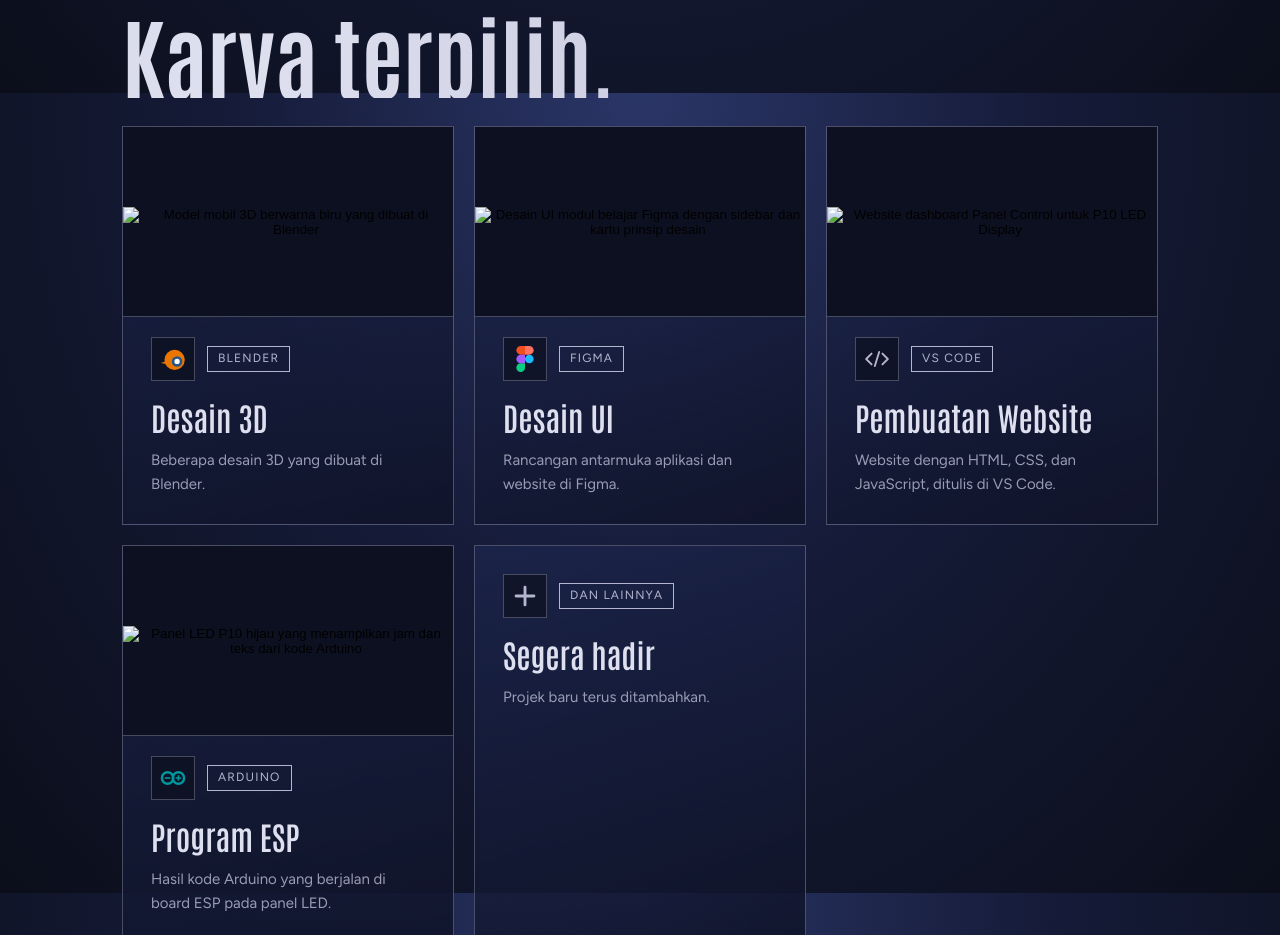
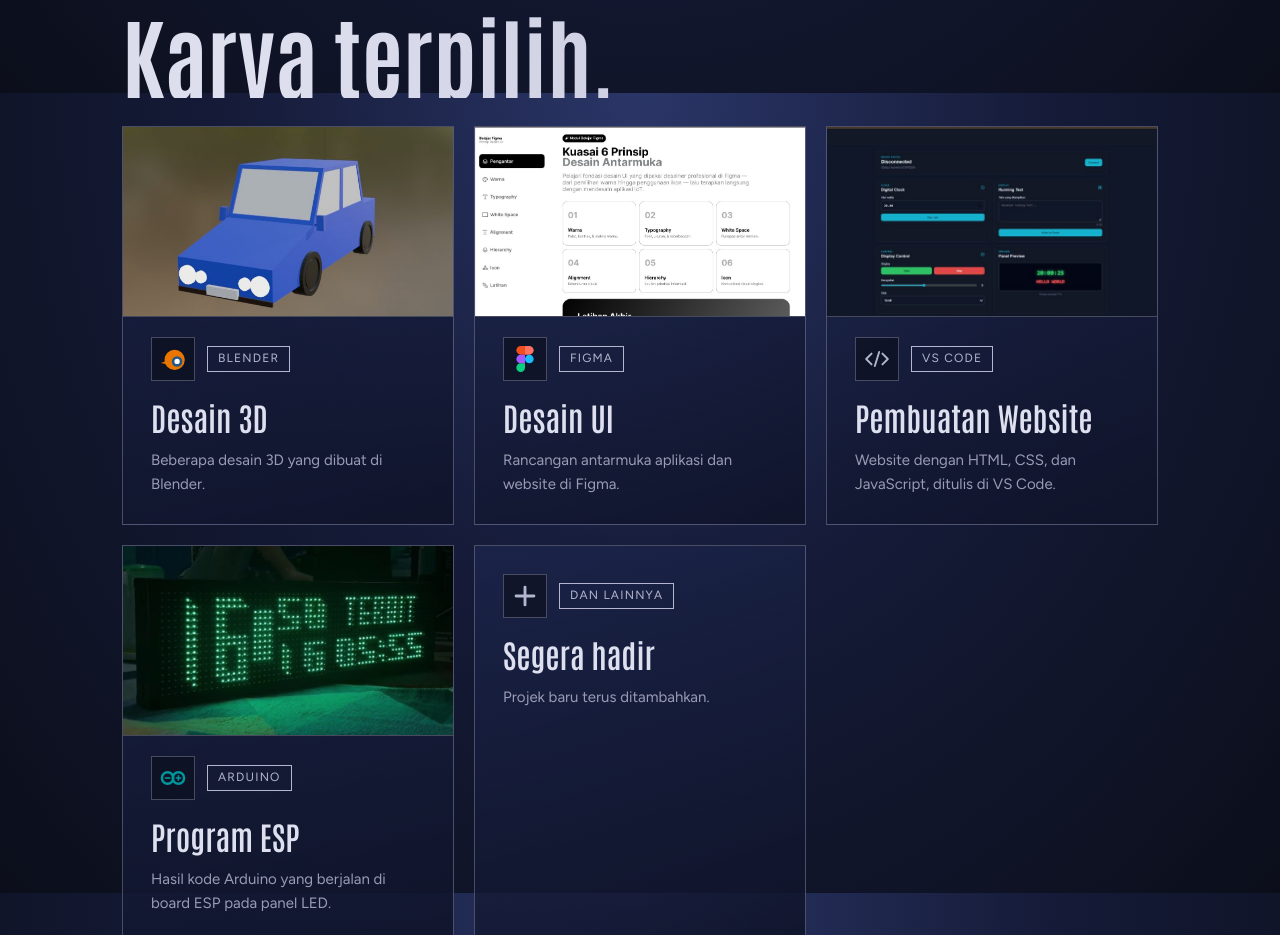
Before and after one commit to cihuuyyy19/Portofolio-Adnan, a plain HTML site: page index.html in a window 1280 px wide. Shown: the part 2307-3242 px from the top of the page. Drawn offline with Linux system fonts and the light colour scheme.

Commit message:
Update index.html

```diff
--- a/index.html
+++ b/index.html
@@ -80,10 +80,10 @@
     <p class="eyebrow">03 — Projek</p>
     <h2 class="reveal">Karya terpilih.</h2>
     <div class="grid projects">
-      <article class="card project reveal"><button class="thumb" type="button" data-full="img/projek-3d.jpg" aria-label="Perbesar gambar: Desain 3D"><img src="img/projek-3d.jpg" alt="Model mobil 3D berwarna biru yang dibuat di Blender" loading="lazy"></button><div class="meta"><div class="icon"><svg><use href="#i-blender"/></svg></div><span class="tag">Blender</span></div><h3>Desain 3D</h3><p>Beberapa desain 3D yang dibuat di Blender.</p></article>
-      <article class="card project reveal"><button class="thumb" type="button" data-full="img/projek-figma.jpg" aria-label="Perbesar gambar: Desain UI"><img src="img/projek-figma.jpg" alt="Desain UI modul belajar Figma dengan sidebar dan kartu prinsip desain" loading="lazy"></button><div class="meta"><div class="icon"><svg><use href="#i-figma"/></svg></div><span class="tag">Figma</span></div><h3>Desain UI</h3><p>Rancangan antarmuka aplikasi dan website di Figma.</p></article>
-      <article class="card project reveal"><button class="thumb" type="button" data-full="img/projek-web.jpg" aria-label="Perbesar gambar: Pembuatan Website"><img src="img/projek-web.jpg" alt="Website dashboard Panel Control untuk P10 LED Display" loading="lazy"></button><div class="meta"><div class="icon"><svg><use href="#i-web"/></svg></div><span class="tag">VS Code</span></div><h3>Pembuatan Website</h3><p>Website dengan HTML, CSS, dan JavaScript, ditulis di VS Code.</p></article>
-      <article class="card project reveal"><button class="thumb" type="button" data-full="img/projek-arduino.jpg" aria-label="Perbesar gambar: Program ESP"><img src="img/projek-arduino.jpg" alt="Panel LED P10 hijau yang menampilkan jam dan teks dari kode Arduino" loading="lazy"></button><div class="meta"><div class="icon"><svg><use href="#i-arduino"/></svg></div><span class="tag">Arduino</span></div><h3>Program ESP</h3><p>Hasil kode Arduino yang berjalan di board ESP pada panel LED.</p></article>
+      <article class="card project reveal"><button class="thumb" type="button" data-full="img/projek-3d.jpg" aria-label="Perbesar gambar: Desain 3D"><img src="projek-3d.jpg" alt="Model mobil 3D berwarna biru yang dibuat di Blender" loading="lazy"></button><div class="meta"><div class="icon"><svg><use href="#i-blender"/></svg></div><span class="tag">Blender</span></div><h3>Desain 3D</h3><p>Beberapa desain 3D yang dibuat di Blender.</p></article>
+      <article class="card project reveal"><button class="thumb" type="button" data-full="img/projek-figma.jpg" aria-label="Perbesar gambar: Desain UI"><img src="projek-figma.jpg" alt="Desain UI modul belajar Figma dengan sidebar dan kartu prinsip desain" loading="lazy"></button><div class="meta"><div class="icon"><svg><use href="#i-figma"/></svg></div><span class="tag">Figma</span></div><h3>Desain UI</h3><p>Rancangan antarmuka aplikasi dan website di Figma.</p></article>
+      <article class="card project reveal"><button class="thumb" type="button" data-full="img/projek-web.jpg" aria-label="Perbesar gambar: Pembuatan Website"><img src="projek-web.jpg" alt="Website dashboard Panel Control untuk P10 LED Display" loading="lazy"></button><div class="meta"><div class="icon"><svg><use href="#i-web"/></svg></div><span class="tag">VS Code</span></div><h3>Pembuatan Website</h3><p>Website dengan HTML, CSS, dan JavaScript, ditulis di VS Code.</p></article>
+      <article class="card project reveal"><button class="thumb" type="button" data-full="img/projek-arduino.jpg" aria-label="Perbesar gambar: Program ESP"><img src="projek-arduino.jpg" alt="Panel LED P10 hijau yang menampilkan jam dan teks dari kode Arduino" loading="lazy"></button><div class="meta"><div class="icon"><svg><use href="#i-arduino"/></svg></div><span class="tag">Arduino</span></div><h3>Program ESP</h3><p>Hasil kode Arduino yang berjalan di board ESP pada panel LED.</p></article>
       <article class="card project reveal"><div class="meta"><div class="icon"><svg><use href="#i-plus"/></svg></div><span class="tag">Dan lainnya</span></div><h3>Segera hadir</h3><p>Projek baru terus ditambahkan.</p></article>
     </div>
   </section>
```
